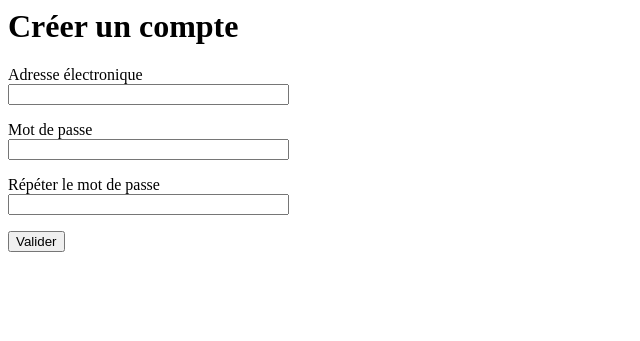
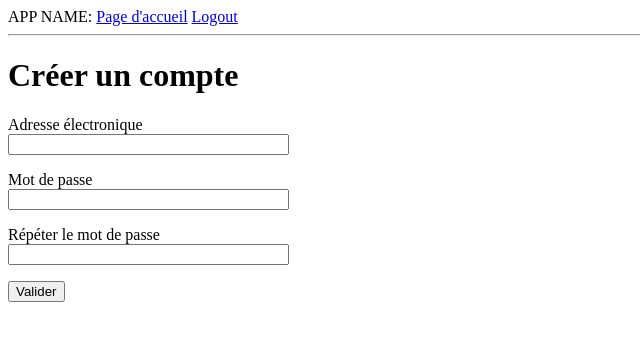
Before and after one commit to avouacr/job-offers-recommender, a Flask app: page /register/ in a window 1280 px wide. Shown: the top 341 px of the page, without its empty margins (0-640 px from the left). Run offline with Flask 3, Linux system fonts and the light colour scheme; parts of the project's set-up code (start-up, migrations or seed data) failed here and were passed over.

Commit message:
Add logout button

```diff
--- a/app_source/routes.py
+++ b/app_source/routes.py
@@ -44,7 +44,7 @@ def login():
 @login_required
 def logout():
     logout_user()
-    return redirect(url_for('main'))
+    return redirect(url_for('login'))
 
 
 @app.route('/register/', methods=['GET', 'POST'])
--- a/app_source/templates/base.html
+++ b/app_source/templates/base.html
@@ -7,16 +7,12 @@
         {% endif %}
     </head>
     <body>
-<!--        <div>-->
-<!--            APP NAME:-->
-<!--            <a href="{{ url_for('main') }}">Page d'accueil</a>-->
-<!--            {% if current_user.is_anonymous %}-->
-<!--            <a href="{{ url_for('login') }}">Login</a>-->
-<!--            {% else %}-->
-<!--            <a href="{{ url_for('logout') }}">Logout</a>-->
-<!--            {% endif %}-->
-<!--            </div>-->
-<!--        <hr>-->
+        <div>
+            APP NAME:
+            <a href="{{ url_for('main') }}">Page d'accueil</a>
+            <a href="{{ url_for('logout') }}">Logout</a>
+            </div>
+        <hr>
         {% with messages = get_flashed_messages() %}
         {% if messages %}
         <ul>
```
Also changed, not shown: app_source/templates/login.html (+7 -4 lines).
